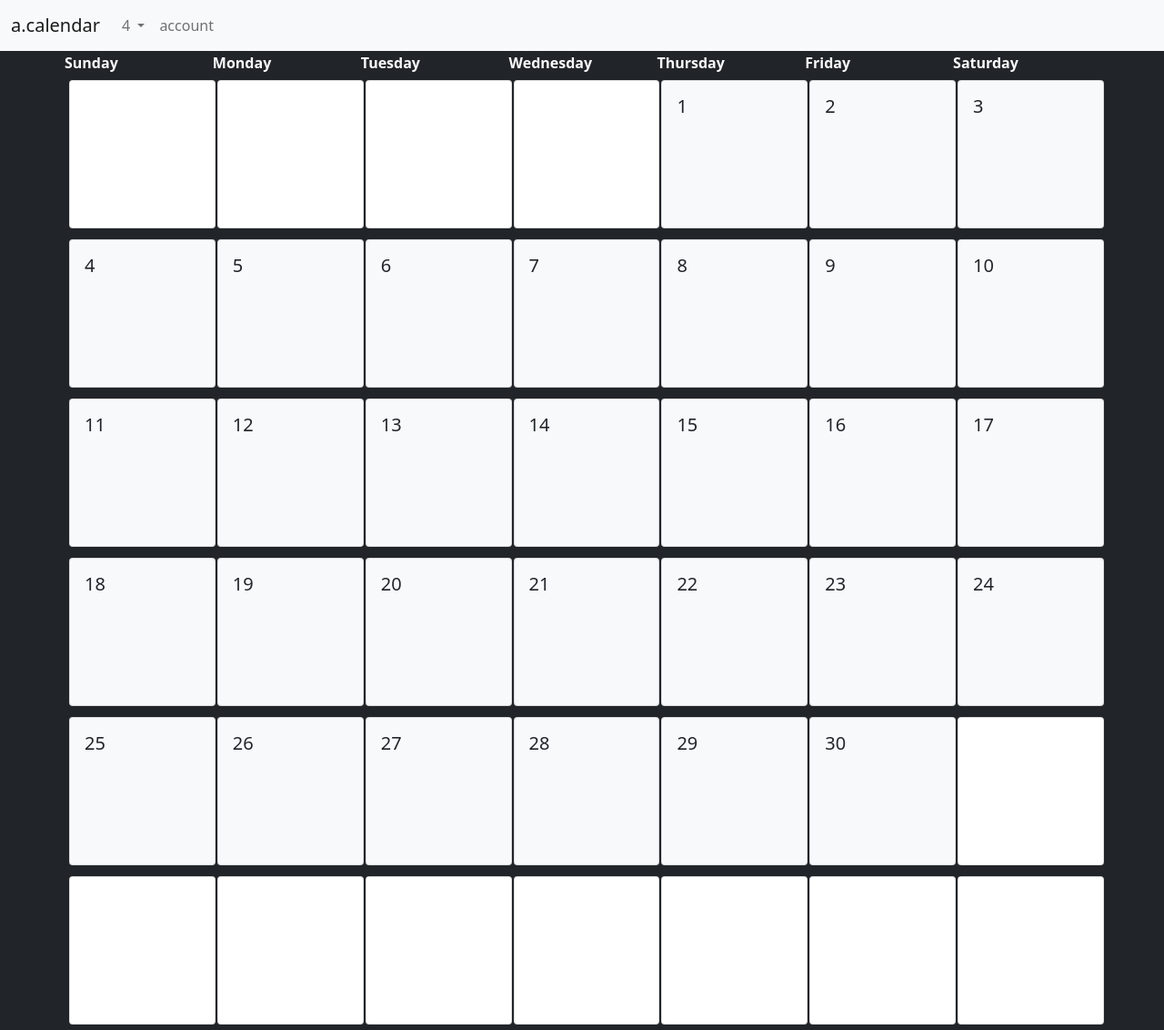
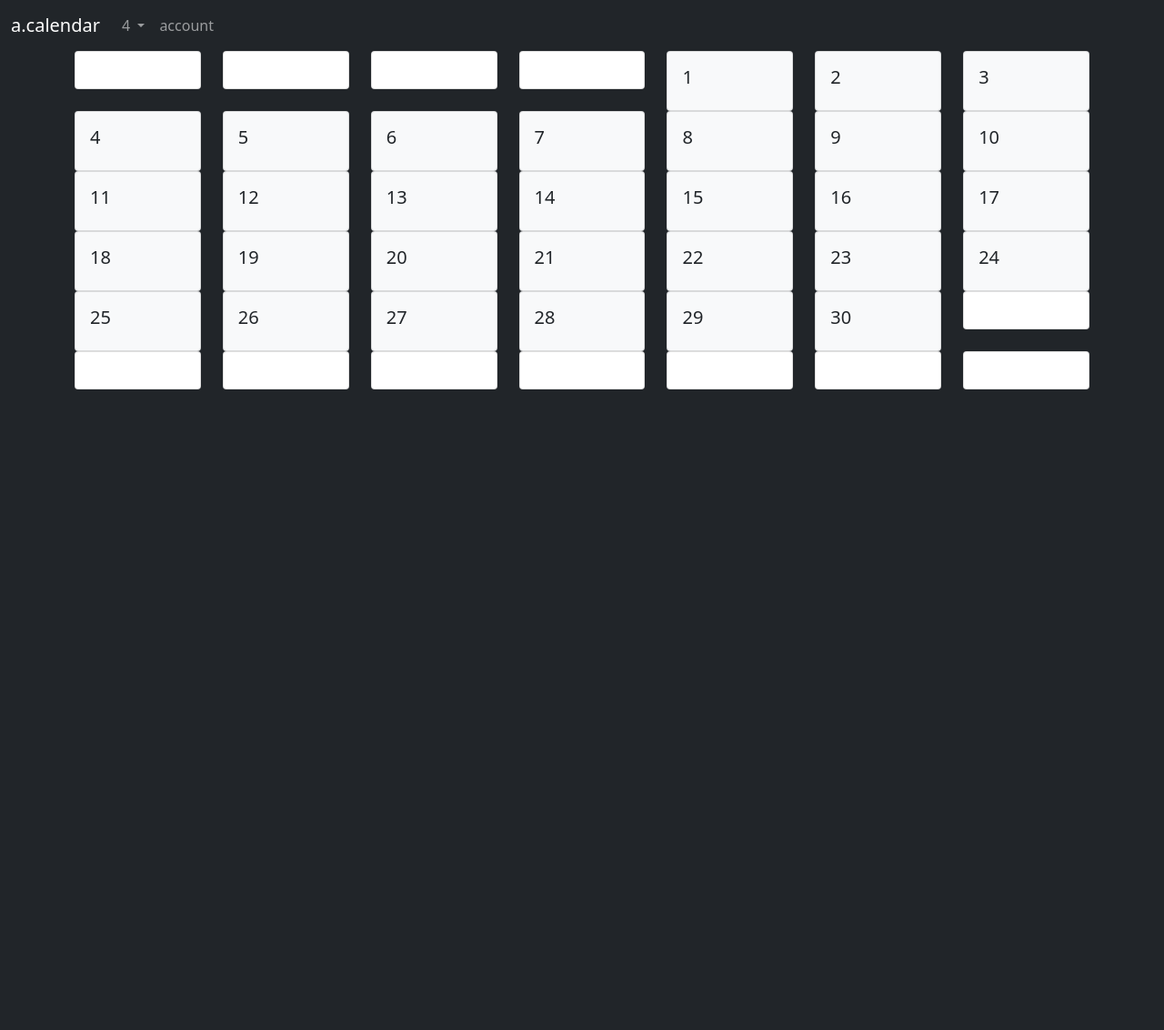
Before and after one commit to AlbeyAl/aDOTcalendar, a Django app: page / in a window 1280 px wide. Shown: the whole page at 91% size. After the commit the page ends 428 px from the top, so only its background shows below. Run offline with Django 3.2, Linux system fonts and the light colour scheme.

Commit message:
-change: using Bootstrap grid system for calendar instead of table.

```diff
--- a/static/css/style.css
+++ b/static/css/style.css
@@ -1,19 +1,3 @@
-#calendar-header th {
-    width: 100px;
+#calendar table {
+  table-layout: fixed;
 }
-
-#calendar-element .square {
-    box-sizing: border-box;
-    width: 100%;
-    height: 0;
-    padding: 0;
-    padding-top: 100%;
-    margin: 5px;
-    position: relative;
-}
-
-#calendar-element .square-content {
-    position: absolute;
-    top: 0;
-    left: 0;
-}
--- a/templates/base.html
+++ b/templates/base.html
@@ -13,7 +13,7 @@
 </head>
 <body class="bg-dark text-light">
     {% block navbar %}
-    <nav class="navbar navbar-expand-sm navbar-light bg-light">
+    <nav class="navbar navbar-expand-sm navbar-dark bg-dark">
         <div class="container-fluid">
             <a class="navbar-brand" href="#">a.calendar</a>
             <button class="navbar-toggler" type="button" data-bs-toggle="collapse" data-bs-target="#navbarContent"
--- a/templates/index/index.html
+++ b/templates/index/index.html
@@ -7,45 +7,28 @@
 
 {% block body %}
     <div class="container">
+        {% for row in calendar %}
         <div class="row">
-            <table id="calendar">
-                <thead id="calendar-header">
-                    <tr>
-                        <th scope="col">Sunday</th>
-                        <th scope="col">Monday</th>
-                        <th scope="col">Tuesday</th>
-                        <th scope="col">Wednesday</th>
-                        <th scope="col">Thursday</th>
-                        <th scope="col">Friday</th>
-                        <th scope="col">Saturday</th>
-                    </tr>
-                </thead>
-                <tbody>
-                    {% for row in calendar %}
-                    <tr>
             {% for column in row %}
             {% if column == 0 %}
-                        <td id="calendar-element">
+            <div class="col" id="calendar-element">
                 <div class="card square">
                     <div class="card-body square-content">
                         <h5 class="card-title"></h5>
                     </div>
                 </div>
-                        </td>
+            </div>
             {% else %}
-                        <td id="calendar-element">
-                            <div class="card square text-dark bg-light">
+            <div class="col" id="calendar-element">
+                <div class="card square text-dark bg-light" id="calendar-element">
                     <div class="card-body square-content">
                         <h5 class="card-title">{{ column }}</h5>
                     </div>
                 </div>
-                        </td>
+            </div>
             {% endif %}
             {% endfor %}
-                    </tr>
+        </div>
         {% endfor %}
-                </tbody>
-            </table>
-        </div>
     </div>
 {% endblock %}
```
Lines whose indentation alone changed are shown as unchanged.
